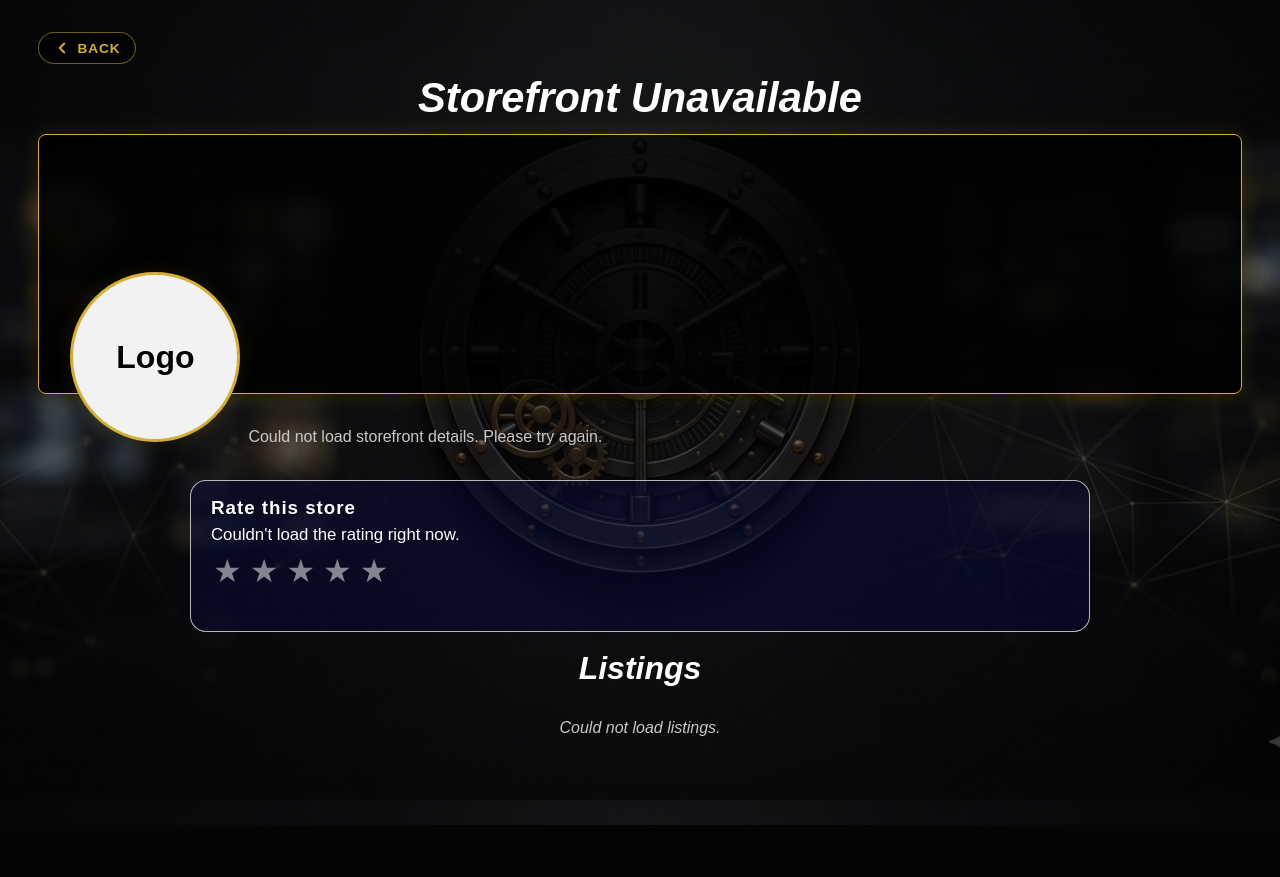
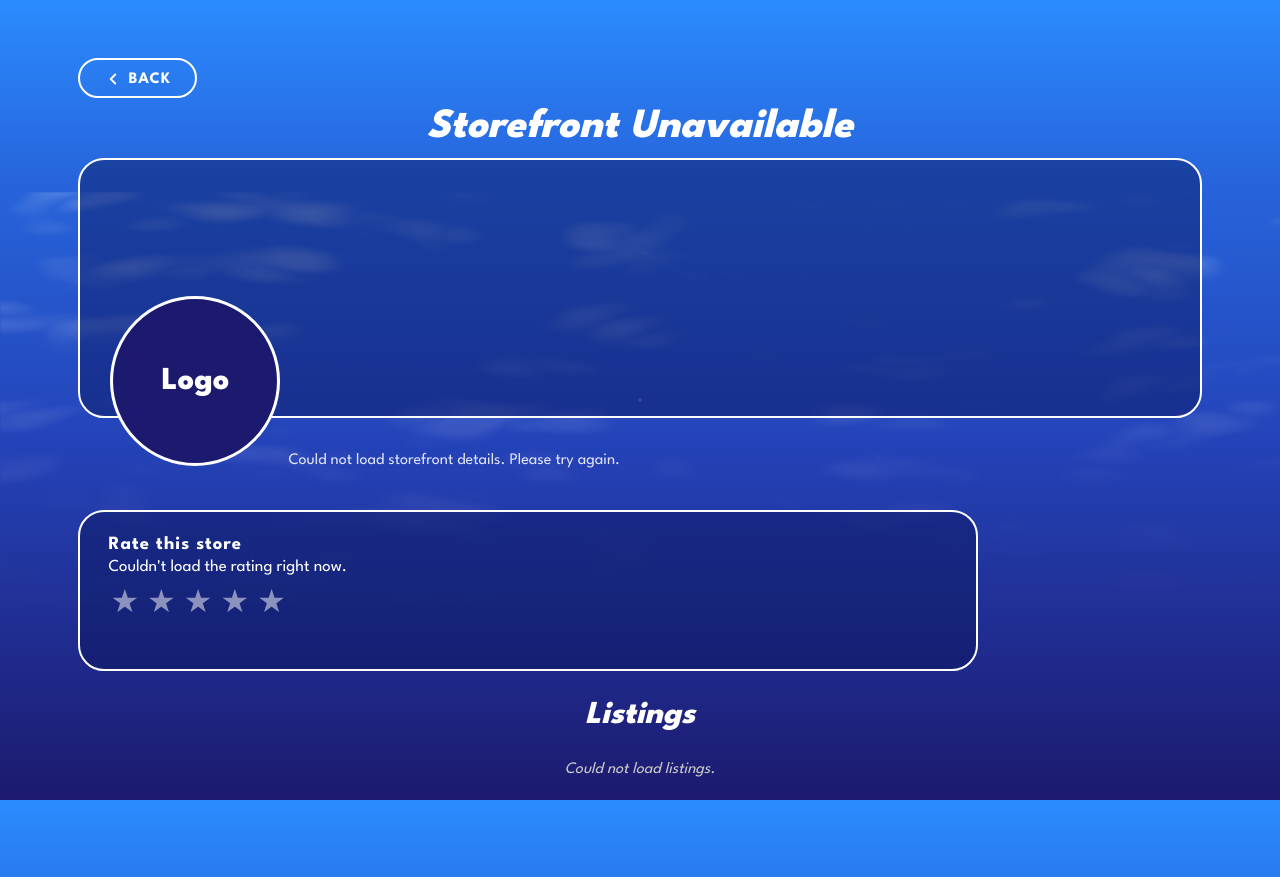
Before and after one commit to EGWcode/TheVault_404, a Flask app: page /storefronts/1 in a window 1280 px wide. Before the commit the page ends 825 px from the top, so only its background shows below. Run offline with Flask 3, Linux system fonts and the light colour scheme; data that the repository does not hold is empty; some libraries are stand-ins or nearby versions.

Commit message:
Update storefront view to match Pirate Cove theme

```diff
--- a/static/css/storefront_view.css
+++ b/static/css/storefront_view.css
@@ -664,3 +664,192 @@ body {
     align-items: center;
     justify-content: center;
 }
+/* Pirate Cove storefront view theme - Noah Green */
+
+/* Match shared Pirate Cove background */
+body {
+    background: #1c1a6e;
+    color: white;
+    font-family: 'League Spartan', Arial, Helvetica, sans-serif;
+    min-height: 100vh;
+}
+
+/* Main page */
+.storefront-view-page {
+    width: min(1280px, 94%);
+    max-width: 1280px;
+    margin: 0 auto;
+    padding: 30px 40px 60px;
+}
+
+/* Back button */
+.back-btn {
+    background: transparent;
+    border: 2px solid white;
+    border-radius: 999px;
+    color: white;
+    padding: 10px 24px 8px;
+    font-family: inherit;
+    font-size: 1rem;
+    font-weight: 700;
+    text-transform: uppercase;
+}
+
+.back-btn:hover {
+    background: rgba(255, 255, 255, 0.15);
+    color: white;
+}
+
+/* Store name */
+.page-title {
+    color: white;
+    text-shadow: none;
+}
+
+/* Store banner */
+.storefront-banner {
+    background: rgba(10, 20, 90, 0.45);
+    border: 2px solid white;
+    border-radius: 26px;
+    box-shadow: none;
+}
+
+/* Store logo */
+.storefront-logo {
+    background: #1c1a6e;
+    border: 3px solid white;
+    box-shadow: none;
+}
+
+.storefront-logo p {
+    color: white;
+}
+
+/* Store information */
+.store-bio {
+    color: rgba(255, 255, 255, 0.85);
+}
+
+.contact-info {
+    color: #9fd0ff;
+}
+
+/* Message Seller */
+.message-seller-btn {
+    background: transparent;
+    border: 2px solid white;
+    border-radius: 999px;
+    color: white;
+}
+
+.message-seller-btn:hover {
+    background: rgba(255, 255, 255, 0.15);
+}
+
+/* Rating panel */
+#ratingSection {
+    background: rgba(10, 20, 90, 0.45);
+    border: 2px solid white;
+    border-radius: 26px;
+    color: white;
+    padding: 24px 28px;
+    margin: 30px 0;
+}
+
+#ratingSection h1,
+#ratingSection h2,
+#ratingSection h3,
+#ratingSection p {
+    color: white;
+}
+
+/* Listing section */
+.listings-heading {
+    color: white;
+}
+
+/* Product cards */
+.listing-card {
+    background: rgba(10, 20, 90, 0.45);
+    border: 2px solid white;
+    border-radius: 26px;
+    color: white;
+}
+
+.listing-description {
+    color: rgba(255, 255, 255, 0.8);
+}
+
+.item-price {
+    color: #9fd0ff;
+}
+
+/* Size and quantity controls */
+.size-select,
+.count-input {
+    background: rgba(10, 20, 90, 0.65);
+    border: 1px solid rgba(255, 255, 255, 0.55);
+    color: white;
+}
+
+/* Add to cart */
+.add-to-cart-btn {
+    background: transparent;
+    border: 2px solid white;
+    border-radius: 999px;
+    color: white;
+}
+
+.add-to-cart-btn:hover:not(:disabled) {
+    background: rgba(255, 255, 255, 0.15);
+    color: white;
+}
+
+/* Wishlist */
+.wishlist-lock-btn {
+    border-color: white;
+    color: white;
+}
+
+.wishlist-lock-btn.active {
+    background: white;
+    color: #1259d6;
+}
+
+/* Image carousel controls */
+.listing-image-nav:hover {
+    background: rgba(255, 255, 255, 0.15);
+    color: white;
+}
+
+.listing-image-dot.active,
+.lightbox-dot.active {
+    background: white;
+}
+
+/* Lightbox */
+.listing-lightbox {
+    background: rgba(8, 12, 60, 0.94);
+}
+
+.lightbox-close:hover,
+.lightbox-nav:hover {
+    background: rgba(255, 255, 255, 0.15);
+    color: white;
+}
+
+@media (max-width: 700px) {
+    .storefront-view-page {
+        padding: 20px 16px 40px;
+    }
+
+    .profile-info-row {
+        flex-direction: column;
+        gap: 20px;
+    }
+
+    .message-seller-btn {
+        width: 100%;
+        justify-content: center;
+    }
+}
--- a/templates/storefront_view.html
+++ b/templates/storefront_view.html
@@ -10,6 +10,7 @@
     <meta name="viewport" content="width=device-width, initial-scale=1.0">
     <title>Storefront View</title>
     <link rel="stylesheet" href="{{ url_for('static', filename='css/storefront_view.css') }}">
+    <link rel="stylesheet" href="{{ url_for('static', filename='css/cove.css') }}">
     <link rel="stylesheet" href="{{ url_for('static', filename='css/feedback.css') }}">
 </head>
 <body>
```
